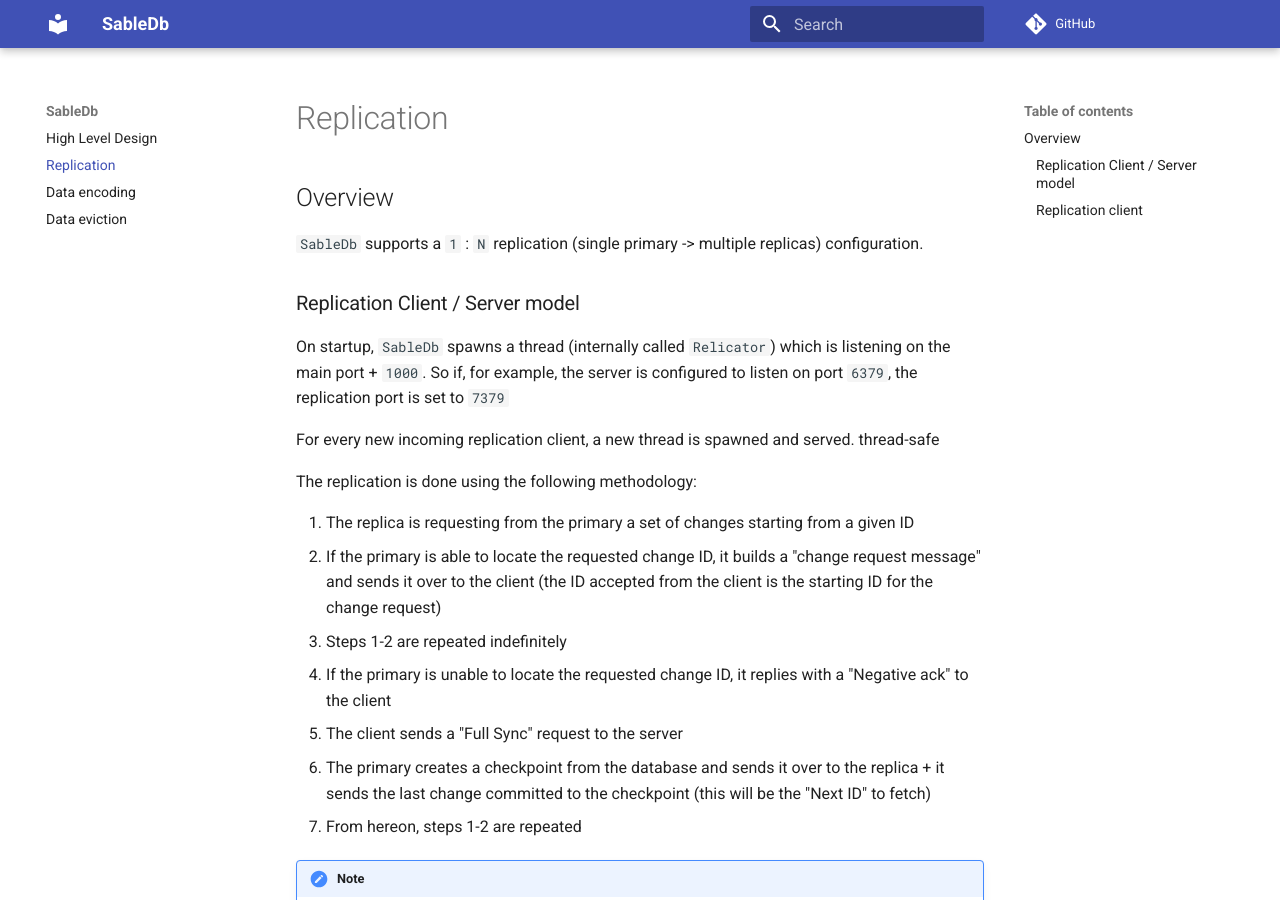
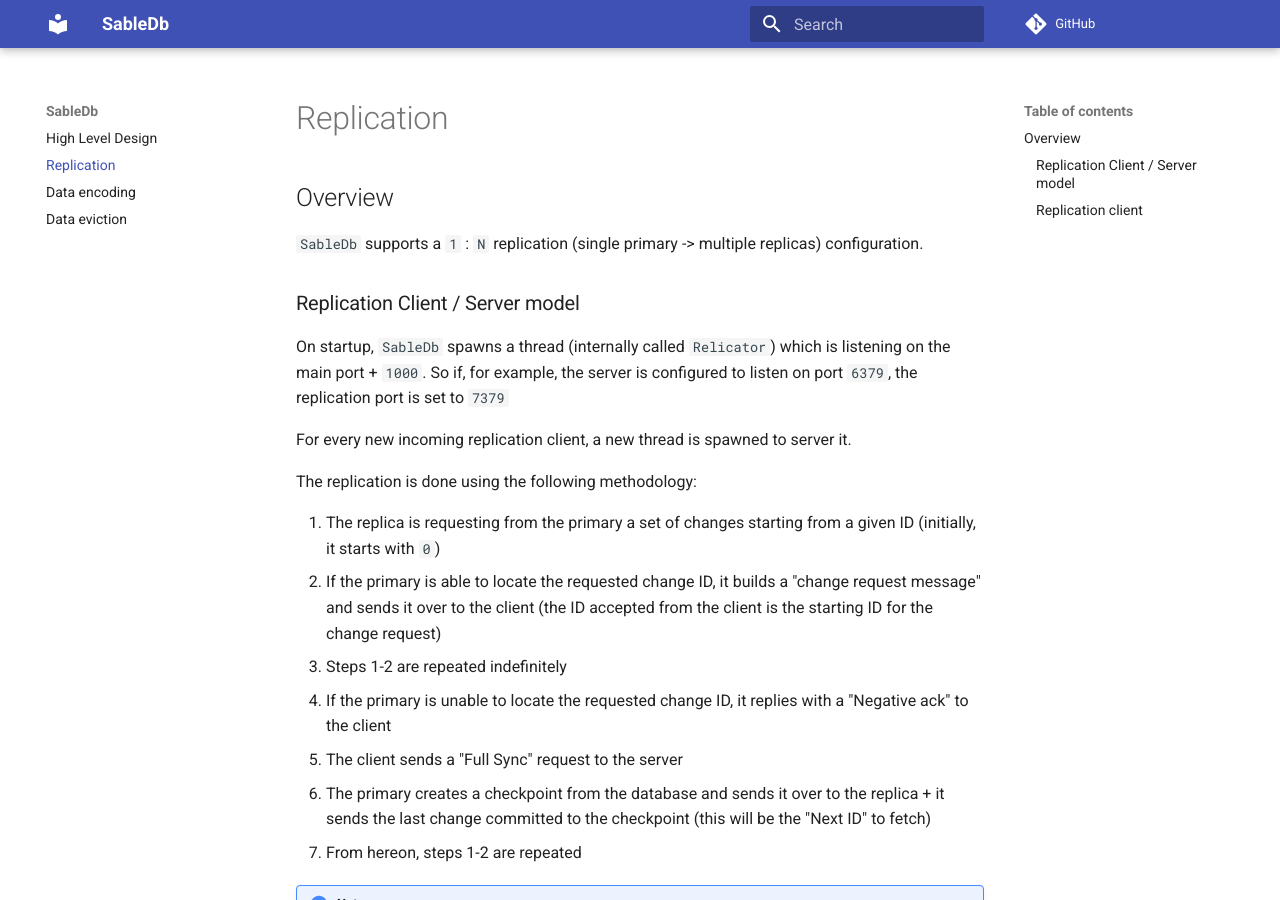
Before and after one commit to sabledb-io/sabledb, an MkDocs documentation site: the page built from docs/design/replication.md, in a window 1280 px wide and 900 px high. Built offline with MkDocs 1.6.1 and Material for MkDocs 9.7.7, drawn with Linux system fonts in a browser that asks for light colours; comment, search, counter and statistics services are not loaded.

```diff
--- a/docs/design/replication.md
+++ b/docs/design/replication.md
@@ -7,12 +7,11 @@
 On startup, `SableDb` spawns a thread (internally called `Relicator`) which is listening on the main port + `1000`.
 So if, for example, the server is configured to listen on port `6379`, the replication port is set to `7379`
 
-For every new incoming replication client, a new thread is spawned and served.
-thread-safe
+For every new incoming replication client, a new thread is spawned to server it.
 
 The replication is done using the following methodology:
 
-1. The replica is requesting from the primary a set of changes starting from a given ID
+1. The replica is requesting from the primary a set of changes starting from a given ID (initially, it starts with `0`)
 2. If the primary is able to locate the requested change ID, it builds a "change request message" and sends it over to the client (the ID accepted from the client is the starting ID for the change request)
 3. Steps 1-2 are repeated indefinitely
 4. If the primary is unable to locate the requested change ID, it replies with a "Negative ack" to the client
```
Also changed, not shown: docs/images/sabledb.png.
